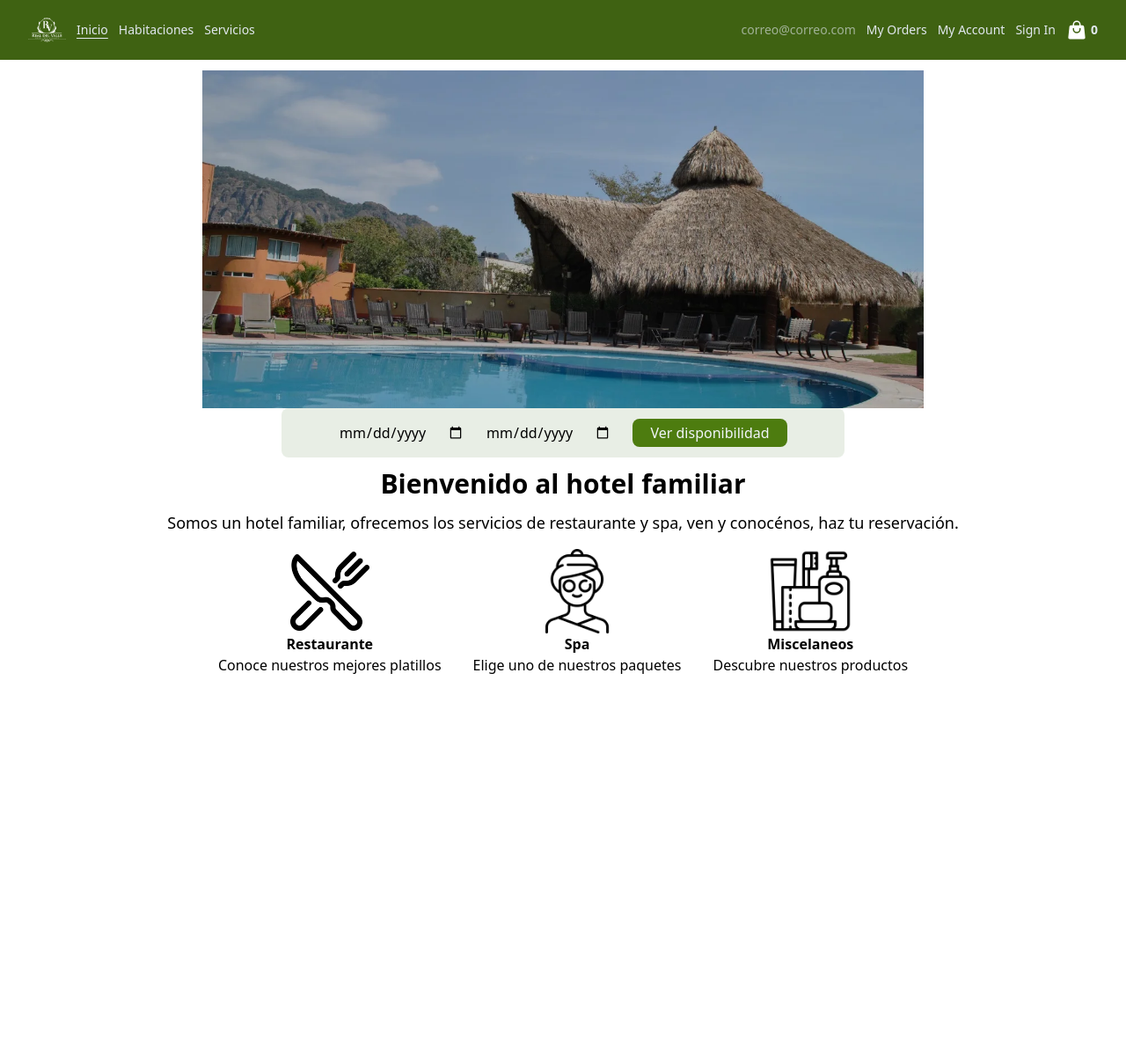
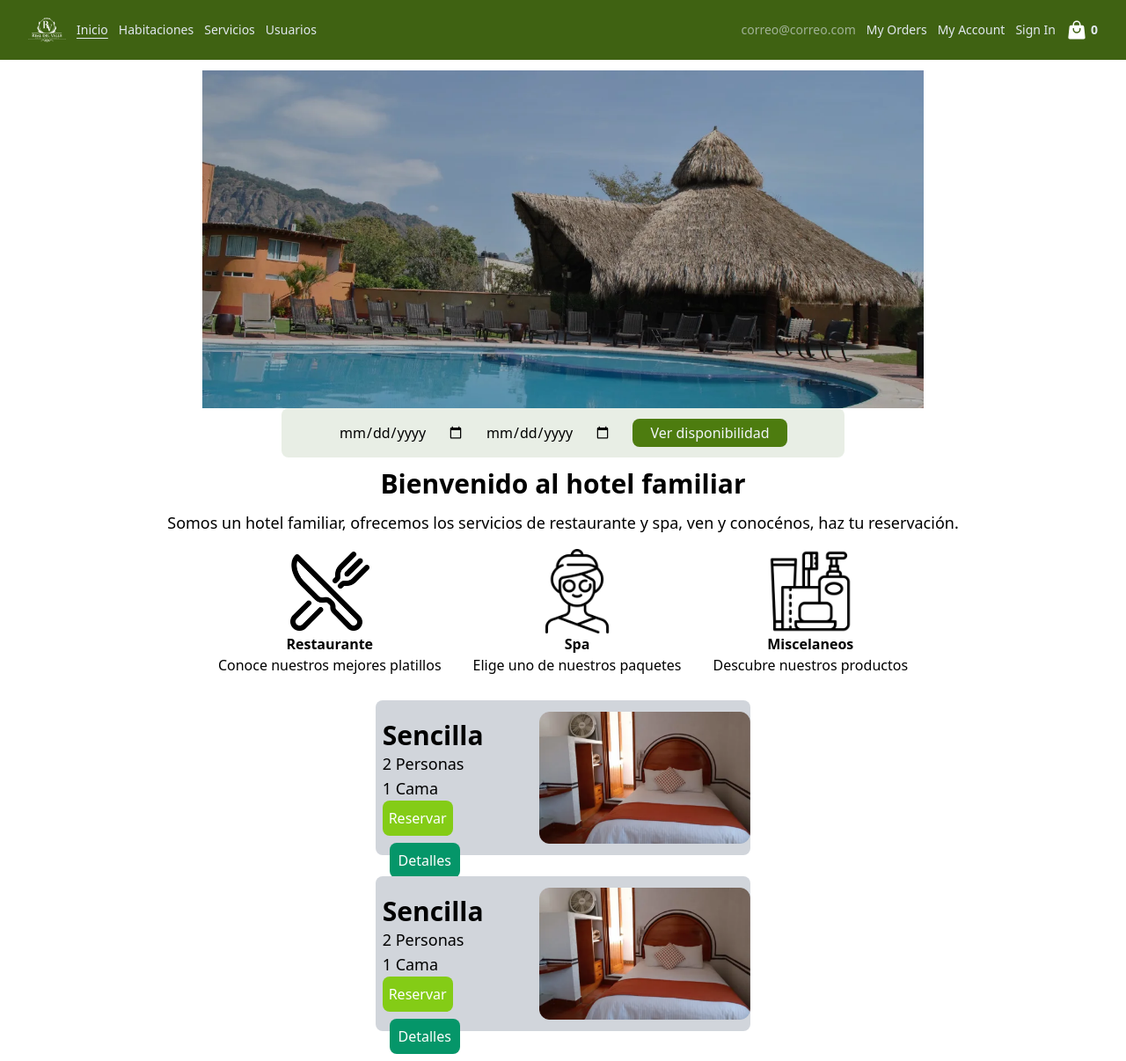
Before and after one commit to OliverVlqz/integradora-app-web, a React (Vite) app: page / in a window 1280 px wide. Shown: the whole page at 88% size. Before the commit the page ends 800 px from the top, so only its background shows below. Built offline with nearby package versions, Linux system fonts and the light colour scheme; no server answers.

Commit message:
Se empezo las pantallas de administrador

```diff
--- a/package.json
+++ b/package.json
@@ -11,6 +11,7 @@
   },
   "dependencies": {
     "@heroicons/react": "^2.1.1",
+    "@material-tailwind/react": "^2.1.9",
     "prop-types": "^15.8.1",
     "react": "^18.2.0",
     "react-dom": "^18.2.0",
--- /dev/null
+++ b/src/Components/HabitacionesCard/index.jsx
@@ -0,0 +1,26 @@
+
+
+export default function HabitacionesCard() {
+  return (
+
+        <figure className="bg-gray-300 border-  -950 flex w-1/3 h-44 justify-center items-center rounded-lg gap-4 m-3">
+        <div className="m-2 h-3/4">
+
+            <p className="f">
+                <h2 className="font-bold text-3xl">Sencilla</h2>
+                <span className="font-light text-lg">2 Personas</span>
+                <br />
+                <span className="font-light text-lg">1 Cama</span>
+            </p>
+            <div className="">
+            <button className="bg-lime-500  rounded-lg w-20 h-10 text-white hover:">Reservar</button>
+            <button className="bg-emerald-600 m-2 rounded-lg w-20 h-10 text-white">Detalles</button>
+            </div>
+
+
+            </div>
+            <img  className= "max-w-60" src="../../public/HabitacionEjemplo.png" alt="" />
+        </figure>
+
+    )
+}
--- a/src/Components/Navbar/index.jsx
+++ b/src/Components/Navbar/index.jsx
@@ -32,8 +32,13 @@ const Navbar =() => {
             </li>
 
             <li>
-                <NavLink to='/furnitures'className = {({isActive}) => isActive ? activeStyle : undefined}>
+                <NavLink to='/servicios'className = {({isActive}) => isActive ? activeStyle : undefined}>
                     Servicios
+                </NavLink>
+            </li>
+            <li>
+                <NavLink to={'/admin/users'} className={({isActive}) => isActive ? activeStyle: undefined}>
+                    Usuarios
                 </NavLink>
             </li>
 
--- /dev/null
+++ b/src/Components/UserTableRow/index.jsx
@@ -0,0 +1,33 @@
+
+import { PencilSquareIcon, TrashIcon } from '@heroicons/react/20/solid'
+export default function UserTableRow(props) {
+    const{nombre, rol, status} = props
+  return (
+    <tr className="text-gray-700">
+    <td className="px-4 py-3 border">
+      <div className="flex items-center text-sm">
+        <div className="relative w-8 h-8 mr-3 rounded-full md:block">
+          <img className="object-cover w-full h-full rounded-full" src="https://images.pexels.com/photos/5212324/pexels-photo-5212324.jpeg?auto=compress&cs=tinysrgb&dpr=3&h=750&w=1260" alt="" loading="lazy" />
+          <div className="absolute inset-0 rounded-full shadow-inner" aria-hidden="true"></div>
+        </div>
+        <div>
+          <p className="font-semibold text-black">{nombre}</p>
+          <p className="text-xs text-gray-600">Developer</p>
+        </div>
+      </div>
+    </td>
+    <td className="px-4 py-3 text-ms font-semibold border">{rol}</td>
+    <td className="px-4 py-3 text-xs border">
+      <span className={`px-2 py-1 font-semibold leading-tight ${status ? 'text-green-700 bg-green-100' :'text-red-700 bg-red-100' } rounded-lg`}> {status ? 'Activo' : 'Inactivo' } </span>
+    </td>
+    <td className="px-4 py-3 text-sm border ">
+         <button className='bg-yellow-500 rounded-lg mr-2 h-8'>
+        <PencilSquareIcon className='h-6 w-12 text-white cursor-pointer'/>
+         </button>
+         <button className='bg-red-500 rounded-lg h-8'>
+        <TrashIcon className='h-6 w-12 text-white cursor-pointer'/>
+         </button>
+    </td>
+  </tr>
+  )
+}
--- /dev/null
+++ b/src/Pages/Admin/UsuariosInfo/index.jsx
@@ -0,0 +1,32 @@
+import Layout from '../../../Components/Layout'
+import { PencilSquareIcon, TrashIcon } from '@heroicons/react/20/solid'
+import UserTableRow from '../../../Components/UserTableRow'
+export default function UsuariosInfo() {
+  return (
+<Layout>
+<section className="container mx-auto p-6 ">
+  <div className="w-full mb-8 overflow-hidden rounded-lg shadow-lg">
+    <div className="w-full overflow-x-auto">
+      <table className="w-full">
+        <thead>
+          <tr className="text-md font-semibold tracking-wide text-left text-gray-900 bg-blue-100 uppercase border-b border-gray-600">
+            <th className="px-4 py-3">Nombre</th>
+            <th className="px-4 py-3">Rol</th>
+            <th className="px-4 py-3">Status</th>
+            <th className="px-4 py-3">Acciones</th>
+          </tr>
+        </thead>
+        <tbody className="bg-white">
+
+          <UserTableRow nombre='Sufyan' rol='Empleado' status={true}/>
+          <UserTableRow nombre='Sufyan' rol='Usuario' status={false}/>
+
+
+        </tbody>
+      </table>
+    </div>
+  </div>
+</section>
+</Layout>
+  )
+}
--- a/src/Pages/App/App.jsx
+++ b/src/Pages/App/App.jsx
@@ -10,19 +10,21 @@ import Navbar from '../../Components/Navbar'
 import { ShoppingCartProvider } from '../../Context'
 import CheckoutSideMenu from '../../Components/CheckoutSideMenu'
 import Habitaciones from '../Habitaciones'
+import Servicios from '../Servicios'
+import UsuariosInfo from '../Admin/UsuariosInfo'
 
 
 const AppRoutes = () => {
   let routes = useRoutes([
     {path:'/',element:<Home/>},
     {path:'/habitaciones',element:<Habitaciones/>},
-
+    {path:'/servicios',element:<Servicios/>},
     {path:'/my-account',element:<MyAccount/>},
     {path:'/my-order',element:<MyOrder/>},
     {path:'/my-orders',element:<MyOrders/>},
     {path:'/my-orders/last',element:<MyOrder/>},
     {path:'/my-orders/:id',element:<MyOrder/>},
-
+    {path:'/admin/users',element:<UsuariosInfo/>},
     {path:'/sign-in',element:<SignIn/>},
     {path:'*',element:<NotFound/>}
 
--- a/src/Pages/Habitaciones/index.jsx
+++ b/src/Pages/Habitaciones/index.jsx
@@ -1,47 +1,9 @@
-import { useContext } from "react"
-import Card from "../../Components/Card"
-import Layout from "../../Components/Layout"
-import ProductDetail from "../../Components/ProductDetail"
-import { ShoppingCartContext } from "../../Context"
+import Layout from "../../Components/Layout";
 
-
-function Habitaciones() {
-  const context = useContext(ShoppingCartContext)
-  const renderView=() =>{
-    if(context.searchByTitle?.length>0){
-      if(context.filteredItems?.length>0){
-        return(context.filteredItems?.map(item=>(
-          <Card key={item.id} data={item}/>
-        )))
-      }else{
-        return(
-          <div> No hay coincidencias :( </div>
-        )
-      }
-
-    } else{
-      return(context.items?.map(item=>(
-        <Card key={item.id} data={item}/>
-      )))
-    }
-  }
+export default function Habitaciones() {
   return (
-
     <Layout>
-      <div className="flex w-80 items-center justify-center relative mb-4">
-          <h1 className="font-medium text-x l">Miscelaneos</h1>
-      </div>
-      <input className="rounded-lg border-black border w-80 p-4 mb-4 focus:outline-none"
-      onChange={(event)=>{ context.setSearchByTitle(event.target.value)}}
-      type="text" placeholder="Search a product" />
-      <div className="grid md:gap-4 grid-cols-1 sm:grid-cols-2 lg:grid-cols-4 w-full max-w-screen-lg">
-      {
-        renderView()
-      }
-      </div>
-     <ProductDetail/>
-
+      Habitaciones
     </Layout>
-  )
+    )
 }
-export default Habitaciones
--- a/src/Pages/Home/index.jsx
+++ b/src/Pages/Home/index.jsx
@@ -1,6 +1,8 @@
 import { useState } from "react";
 import Layout from "../../Components/Layout";
 import Welcome from "../../Components/Welcome";
+import HabitacionesCard from "../../Components/HabitacionesCard";
+
 
 export default function Index() {
   const [selectedDate, setSelectedDate] = useState(getTodayDate())
@@ -16,10 +18,10 @@ export default function Index() {
 
   return (
     <Layout>
-        <div className="min-w-max ">
+        <div className="min-w-max  ">
         <img className="h-96 bg-local" src="../../../public/inicioalberca.webp" alt="" />
-        <div className="bg-[#e8eee5] h-14 flex justify-center content-center rounded-lg w-[40rem] m-auto ">
-          <form action="" >
+        <div className="bg-[#e8eee5] h-14 flex justify-center content-center rounded-lg w-[40rem] m-auto  ">
+          <form action=""  className="">
             <input type="date" value={null} className="bg-transparent m-3 " />
             <input type="date" value={null} className="bg-transparent m-3" />
             <button className="rounded-lg bg-lime-700 h-8 w-44 m-3 text-slate-100">Ver disponibilidad</button>
@@ -27,6 +29,8 @@ export default function Index() {
         </div>
         </div>
           <Welcome/>
+          <HabitacionesCard/>
+          <HabitacionesCard/>
 
 
     </Layout>
--- /dev/null
+++ b/src/Pages/Servicios/index.jsx
@@ -0,0 +1,47 @@
+import { useContext } from "react"
+import Card from "../../Components/Card"
+import Layout from "../../Components/Layout"
+import ProductDetail from "../../Components/ProductDetail"
+import { ShoppingCartContext } from "../../Context"
+
+
+function Servicios() {
+  const context = useContext(ShoppingCartContext)
+  const renderView=() =>{
+    if(context.searchByTitle?.length>0){
+      if(context.filteredItems?.length>0){
+        return(context.filteredItems?.map(item=>(
+          <Card key={item.id} data={item}/>
+        )))
+      }else{
+        return(
+          <div> No hay coincidencias :( </div>
+        )
+      }
+
+    } else{
+      return(context.items?.map(item=>(
+        <Card key={item.id} data={item}/>
+      )))
+    }
+  }
+  return (
+
+    <Layout>
+      <div className="flex w-80 items-center justify-center relative mb-4">
+          <h1 className="font-medium text-x l">Miscelaneos</h1>
+      </div>
+      <input className="rounded-lg border-black border w-80 p-4 mb-4 focus:outline-none"
+      onChange={(event)=>{ context.setSearchByTitle(event.target.value)}}
+      type="text" placeholder="Search a product" />
+      <div className="grid md:gap-4 grid-cols-1 sm:grid-cols-2 lg:grid-cols-4 w-full max-w-screen-lg">
+      {
+        renderView()
+      }
+      </div>
+     <ProductDetail/>
+
+    </Layout>
+  )
+}
+export default Servicios
```
Also changed, not shown: public/HabitacionEjemplo.png (added), src/Pages/Admin/HabitacionesInfo/index.jsx (added), 1 other file (tests, documents, lock files or other folders).
